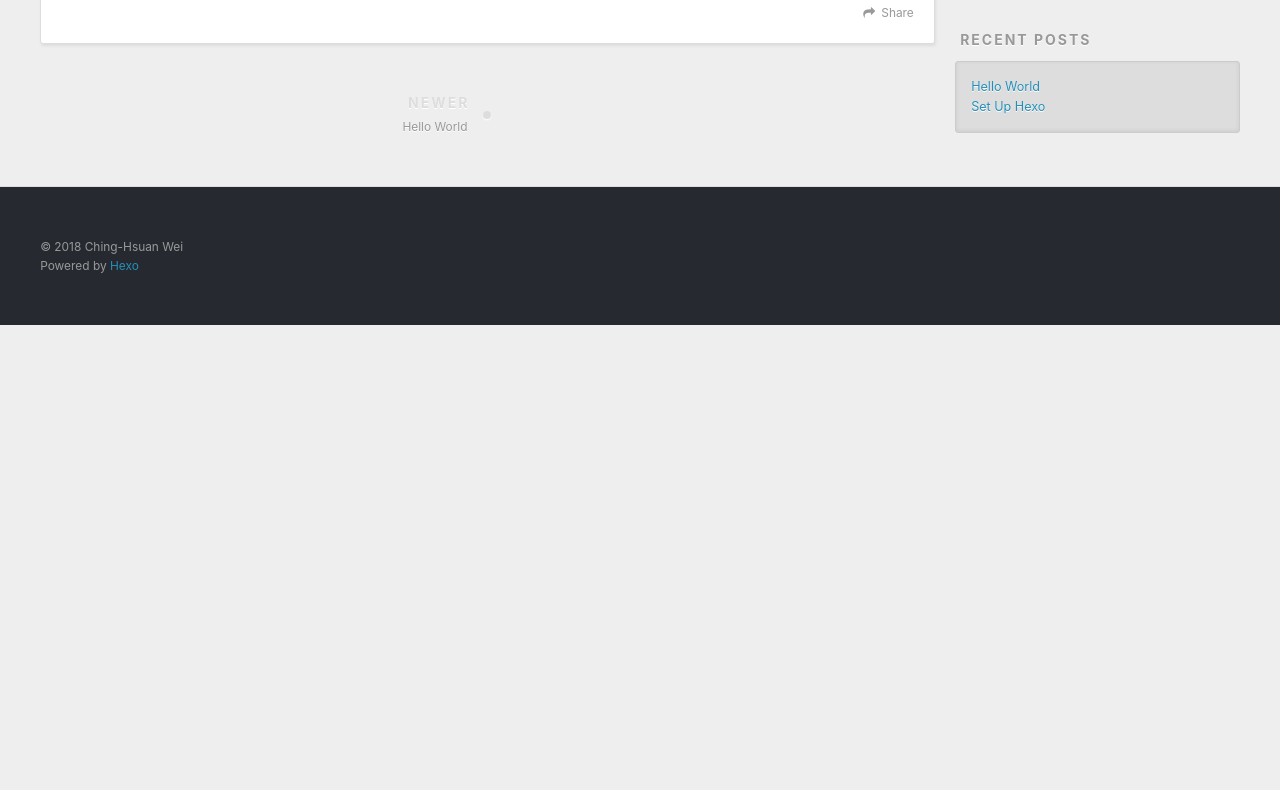
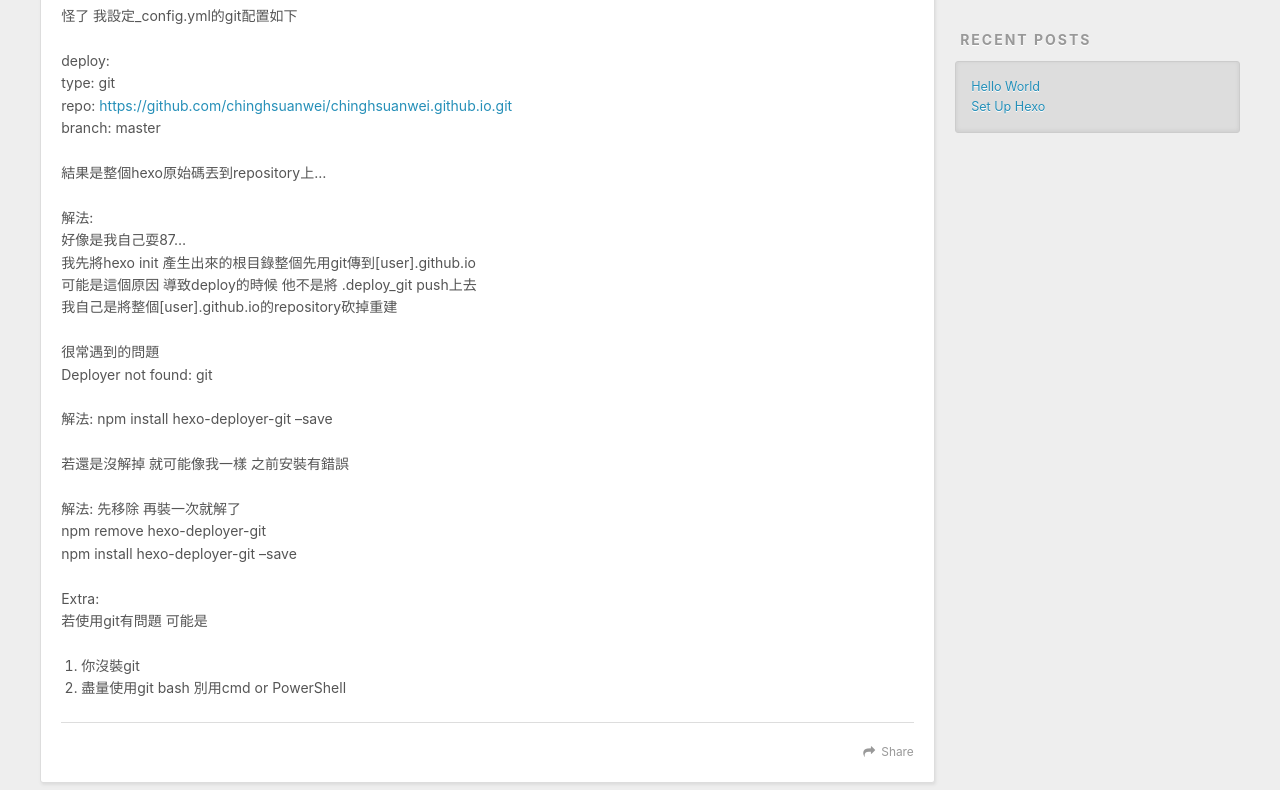
Before and after one commit to chinghsuanwei/chinghsuanwei.github.io, a plain HTML site: page 2018/09/23/Set-Up-Hexo/index.html in a window 1280 px wide. Shown: the part 448-1238 px from the top of the page. Before the commit the page ends 800 px from the top, so only its background shows below. Drawn offline with nearby package versions, Linux system fonts and the light colour scheme.

Commit message:
Site updated: 2018-09-23 19:59:37

```diff
--- a/2018/09/23/Set-Up-Hexo/index.html
+++ b/2018/09/23/Set-Up-Hexo/index.html
@@ -7,14 +7,17 @@
 
   <title>Set Up Hexo | Hexo</title>
   <meta name="viewport" content="width=device-width, initial-scale=1, maximum-scale=1">
-  <meta property="og:type" content="article">
+  <meta name="description" content="怪了 我設定_config.yml的git配置如下 deploy:  type: git  repo: https://github.com/chinghsuanwei/chinghsuanwei.github.io.git  branch: master 結果是整個hexo原始碼丟到repository上… 解法:好像是我自己耍87…我先將hexo init 產生出來的根目錄整個先用git傳到[">
+<meta property="og:type" content="article">
 <meta property="og:title" content="Set Up Hexo">
 <meta property="og:url" content="http://yoursite.com/2018/09/23/Set-Up-Hexo/index.html">
 <meta property="og:site_name" content="Hexo">
+<meta property="og:description" content="怪了 我設定_config.yml的git配置如下 deploy:  type: git  repo: https://github.com/chinghsuanwei/chinghsuanwei.github.io.git  branch: master 結果是整個hexo原始碼丟到repository上… 解法:好像是我自己耍87…我先將hexo init 產生出來的根目錄整個先用git傳到[">
 <meta property="og:locale" content="default">
-<meta property="og:updated_time" content="2018-09-23T11:10:04.402Z">
+<meta property="og:updated_time" content="2018-09-23T11:59:09.375Z">
 <meta name="twitter:card" content="summary">
 <meta name="twitter:title" content="Set Up Hexo">
+<meta name="twitter:description" content="怪了 我設定_config.yml的git配置如下 deploy:  type: git  repo: https://github.com/chinghsuanwei/chinghsuanwei.github.io.git  branch: master 結果是整個hexo原始碼丟到repository上… 解法:好像是我自己耍87…我先將hexo init 產生出來的根目錄整個先用git傳到[">
 
     <link rel="alternate" href="/atom.xml" title="Hexo" type="application/atom+xml">
 
@@ -83,6 +86,19 @@
 
     <div class="article-entry" itemprop="articleBody">
 
+        <p>怪了 我設定_config.yml的git配置如下</p>
+<p>deploy:<br>  type: git<br>  repo: <a href="https://github.com/chinghsuanwei/chinghsuanwei.github.io.git" target="_blank" rel="noopener">https://github.com/chinghsuanwei/chinghsuanwei.github.io.git</a><br>  branch: master</p>
+<p>結果是整個hexo原始碼丟到repository上…</p>
+<p>解法:<br>好像是我自己耍87…<br>我先將hexo init 產生出來的根目錄整個先用git傳到[user].github.io<br>可能是這個原因 導致deploy的時候 他不是將 .deploy_git push上去<br>我自己是將整個[user].github.io的repository砍掉重建</p>
+<p>很常遇到的問題<br>Deployer not found: git</p>
+<p>解法: npm install hexo-deployer-git –save</p>
+<p>若還是沒解掉 就可能像我一樣 之前安裝有錯誤</p>
+<p>解法: 先移除 再裝一次就解了<br>npm remove hexo-deployer-git<br>npm install hexo-deployer-git –save</p>
+<p>Extra:<br>若使用git有問題 可能是</p>
+<ol>
+<li>你沒裝git</li>
+<li>盡量使用git bash 別用cmd or PowerShell</li>
+</ol>
 
 
     </div>
```
Also changed, not shown: index.html (+13 -0 lines).
